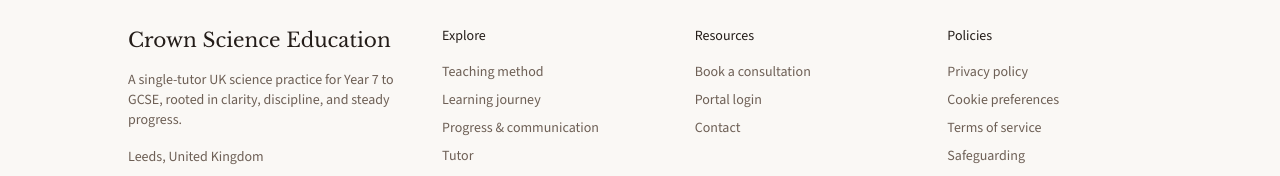
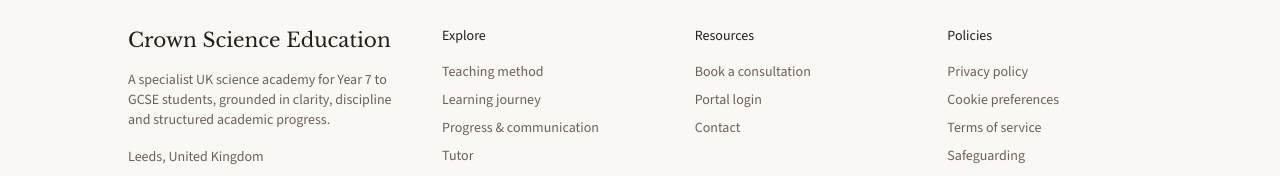
Before and after one commit to KennyBanjo/crown-science-education-website, a Next.js app: page / in a window 1280 px wide. Shown: the part 5933-6109 px from the top of the page. Built offline with nearby package versions, Linux system fonts and the light colour scheme; no server answers.

Commit message:
fix: update footer description for clarity and precision
Revised the footer description to better reflect the services offered by the academy, changing "single-tutor UK science practice" to "specialist UK science academy" and enhancing the phrasing for improved clarity and professionalism.

```diff
--- a/src/components/layout/footer.tsx
+++ b/src/components/layout/footer.tsx
@@ -29,8 +29,8 @@
           <div className="space-y-4">
             <p className="font-display text-xl">Crown Science Education</p>
             <p className="text-sm text-muted-foreground">
-              A single-tutor UK science practice for Year 7 to GCSE, rooted in
-              clarity, discipline, and steady progress.
+              A specialist UK science academy for Year 7 to GCSE students, grounded in
+              clarity, discipline and structured academic progress.
             </p>
             <div className="text-sm text-muted-foreground space-y-1">
               <p>Leeds, United Kingdom</p>
```
